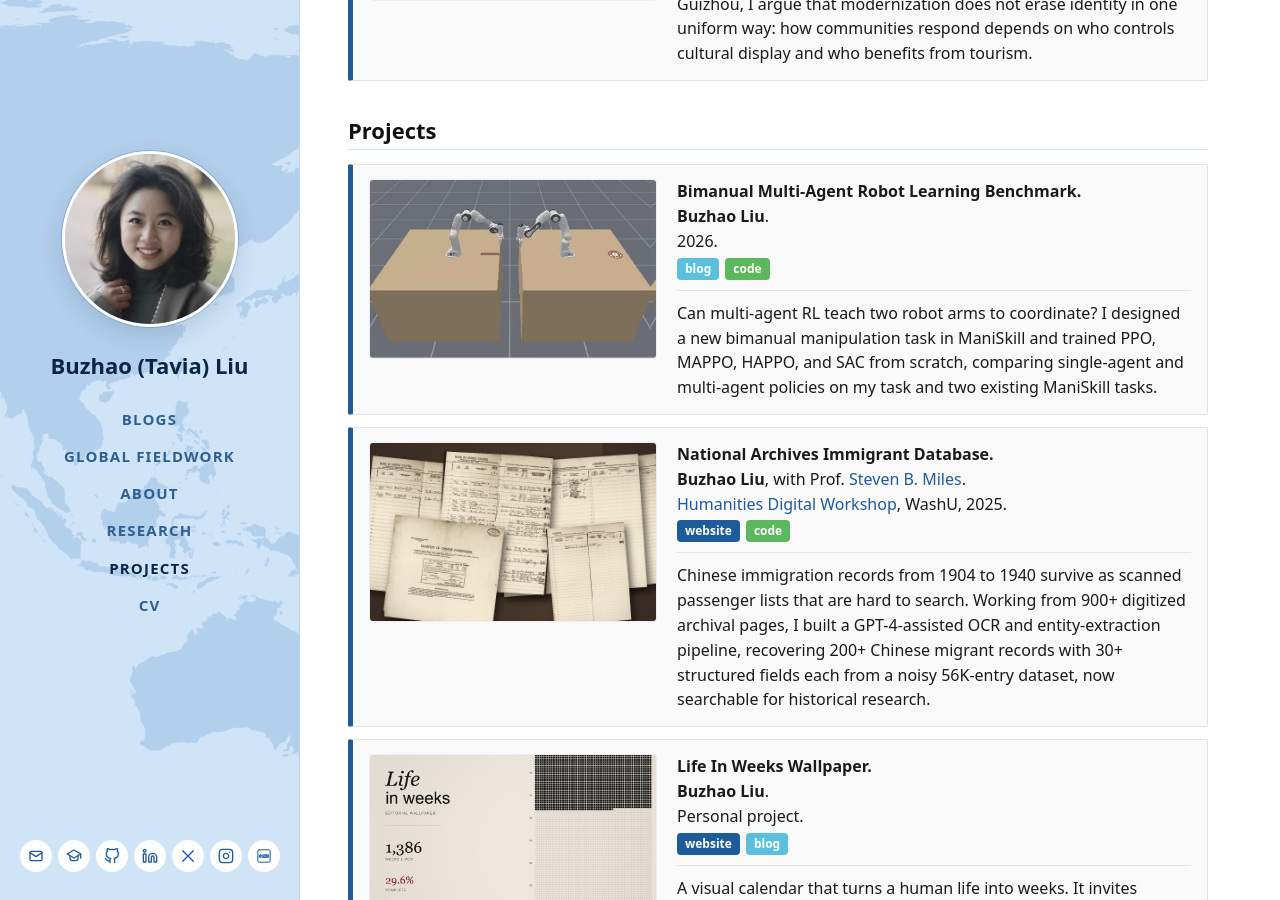
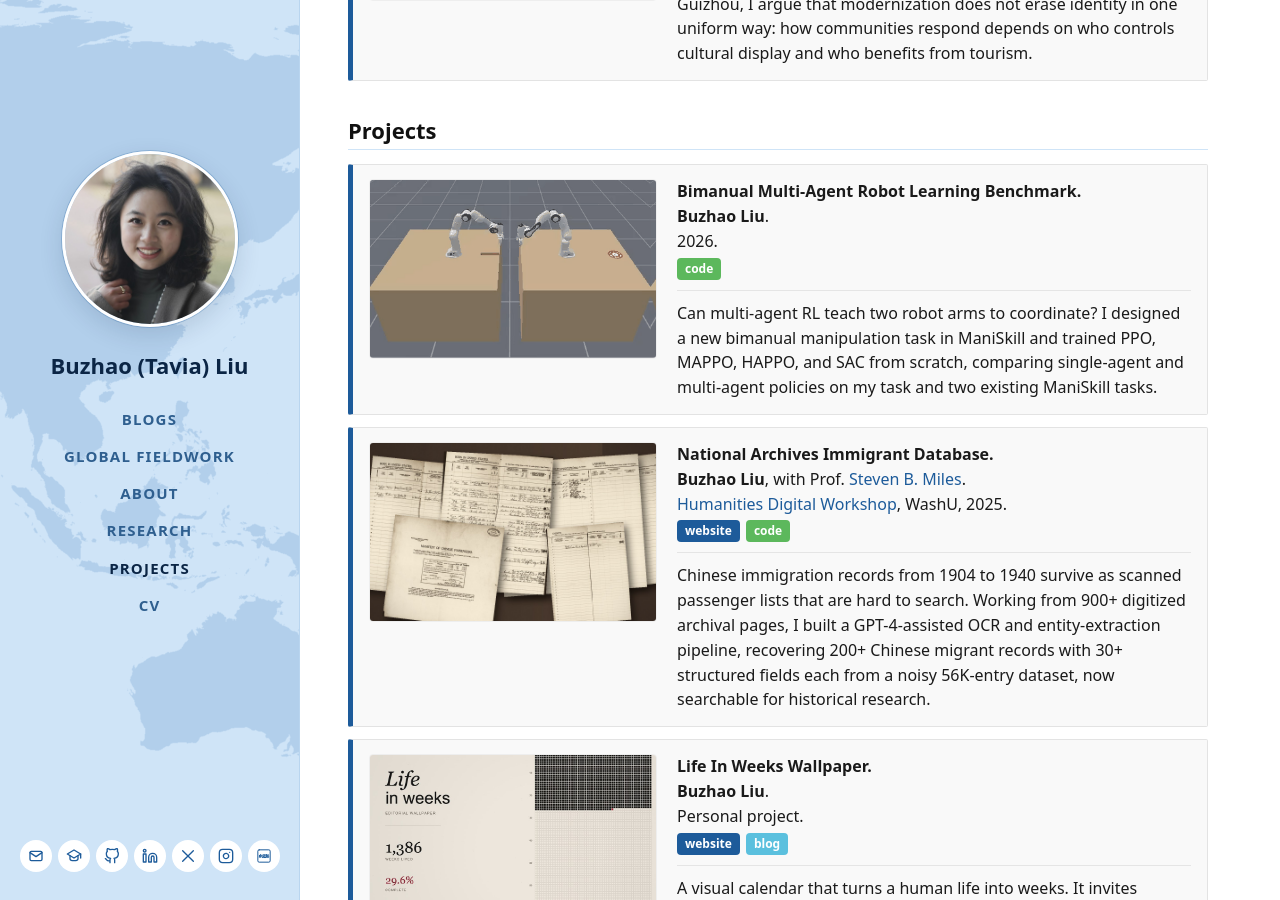
Before and after one commit to tavia-liu/tavia-liu.github.io, a Jekyll site: the page built from index.html, in a window 1280 px wide and 900 px high, scrolled down 2768 px. Built offline with Jekyll 4.4.1, drawn with Linux system fonts in a browser that asks for light colours; grey boxes are pictures that could not be loaded.

Commit message:
Unpublish bimanual blog post and remove its link

```diff
--- a/_includes/projects-list.html
+++ b/_includes/projects-list.html
@@ -6,7 +6,7 @@
       <div class="entry__title">Bimanual Multi-Agent Robot Learning Benchmark.</div>
       <p class="entry__meta"><span class="me">Buzhao Liu</span>.</p>
       <p class="entry__meta">2026.</p>
-      <p class="entry__links"><a class="tag tag--blog" href="{{ '/blog/bimanual-multi-agent-robot-learning/' | relative_url }}">blog</a> <a class="tag tag--code" href="https://github.com/tavia-liu/ManiSkill">code</a></p>
+      <p class="entry__links"><a class="tag tag--code" href="https://github.com/tavia-liu/ManiSkill">code</a></p>
       <p class="entry__summary">Can multi-agent RL teach two robot arms to coordinate? I designed a new bimanual manipulation task in ManiSkill and trained PPO, MAPPO, HAPPO, and SAC from scratch, comparing single-agent and multi-agent policies on my task and two existing ManiSkill tasks.</p>
     </div>
   </div>
```
Also changed, not shown: _posts/2026-07-29-bimanual-multi-agent-robot-learning.md (+1 -0 lines).
